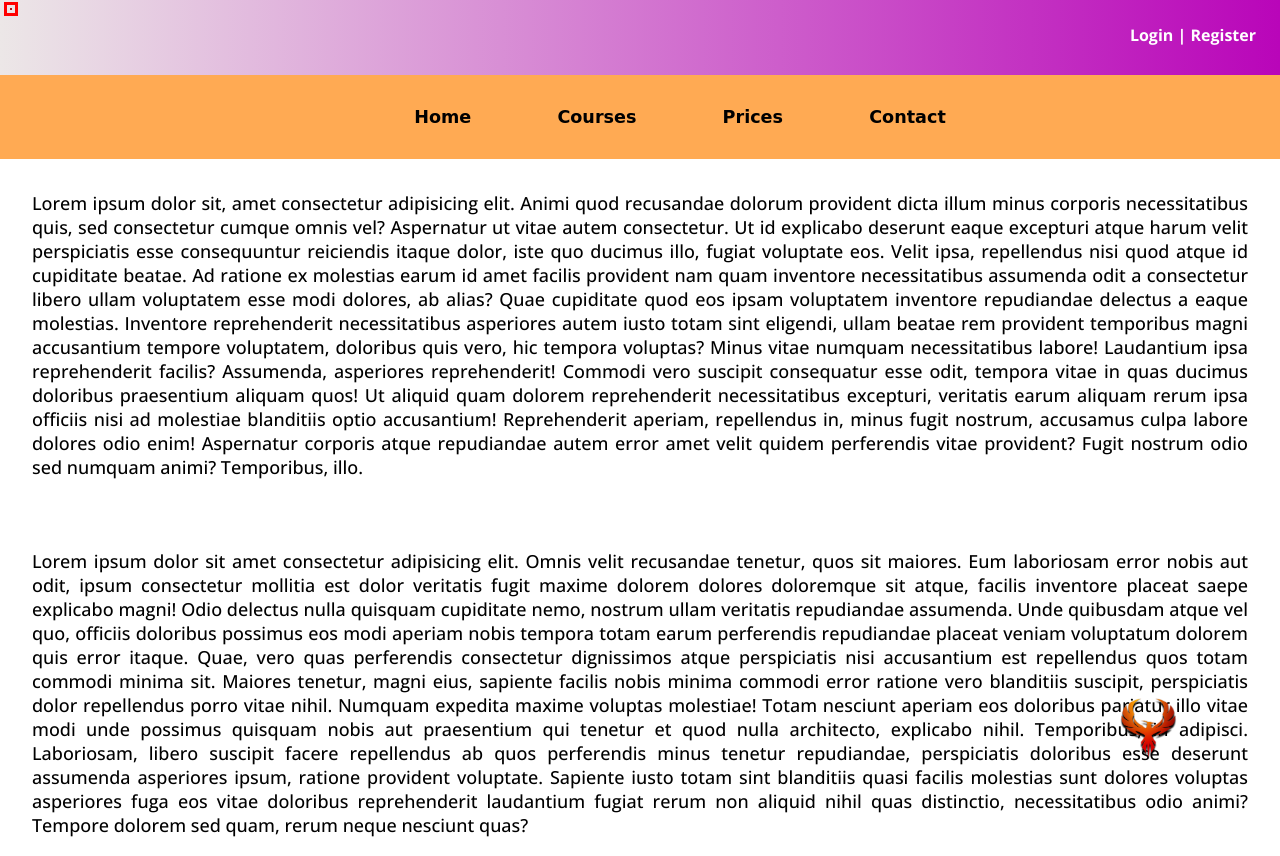
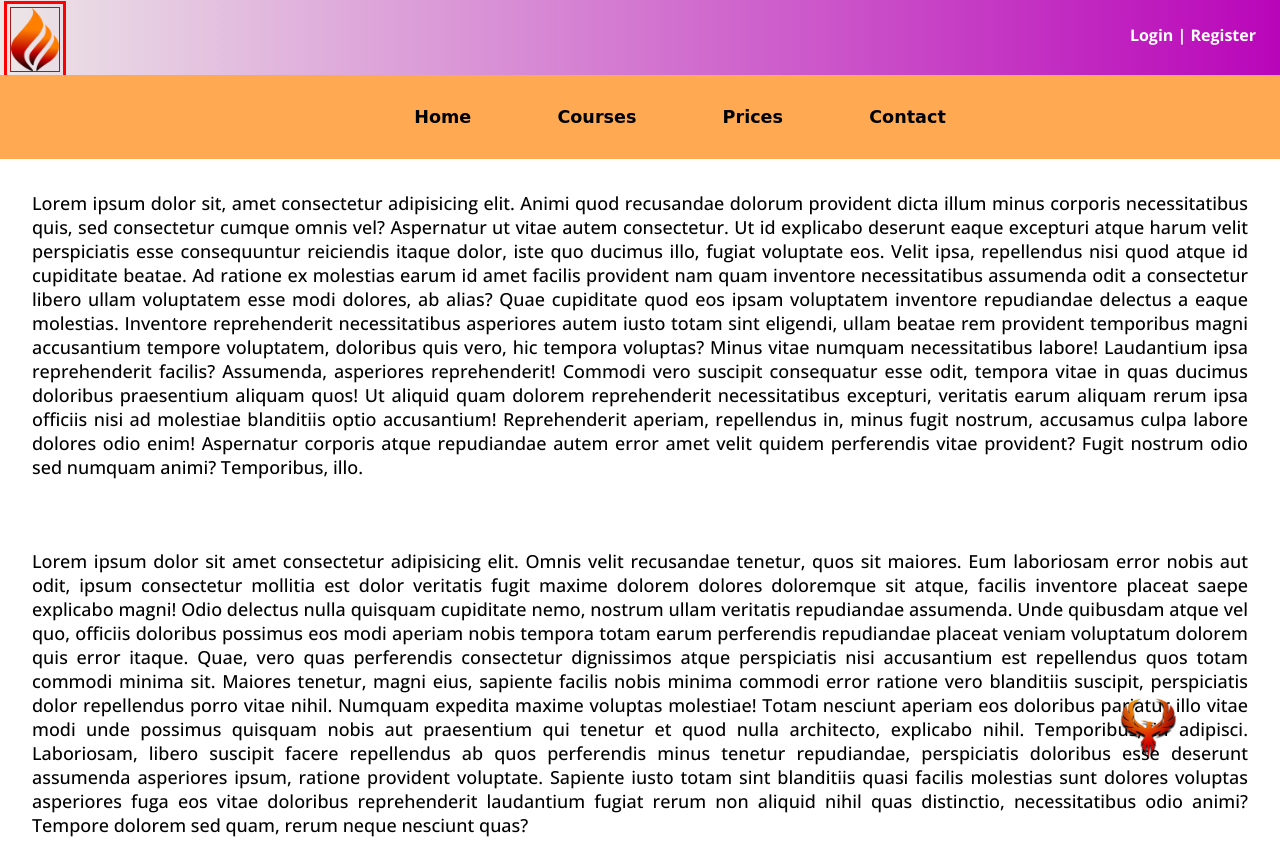
Before and after one commit to Ice-MMan/17.08.2022, a plain HTML site: page index.html in a window 1280 px wide. Shown: the top 856 px of the page. Drawn offline with nearby package versions, Linux system fonts and the light colour scheme; the site is published under a folder, as on GitHub Pages, so addresses that start at the root find nothing; a web font is replaced by a local one.

Commit message:
last commit-3

```diff
--- a/index.html
+++ b/index.html
@@ -25,7 +25,7 @@
   </head>
   <body>
     <nav class="nav-top">
-      <a href=""><img src="/img/logo.png" alt="" /></a>
+      <a href=""><img src="img/logo.png" alt="" /></a>
 
       <div class="sign-in">
         <a href="#">Login</a> |
```
